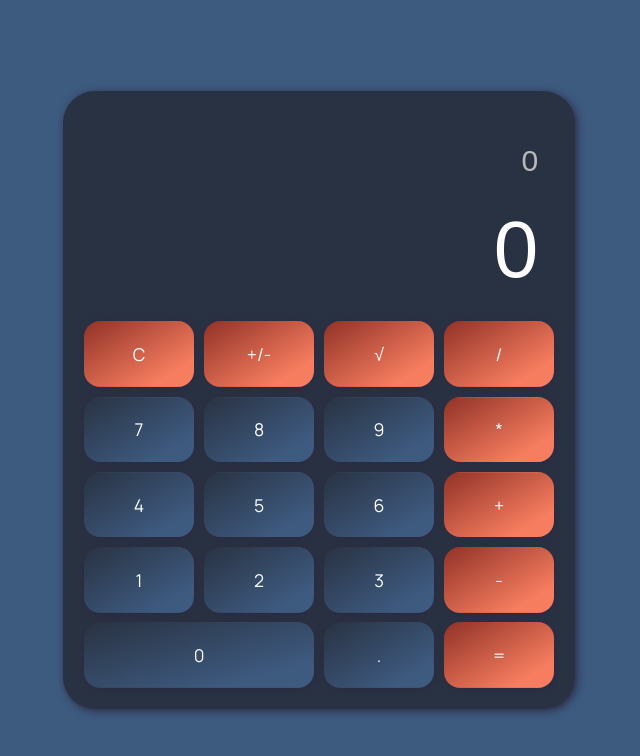
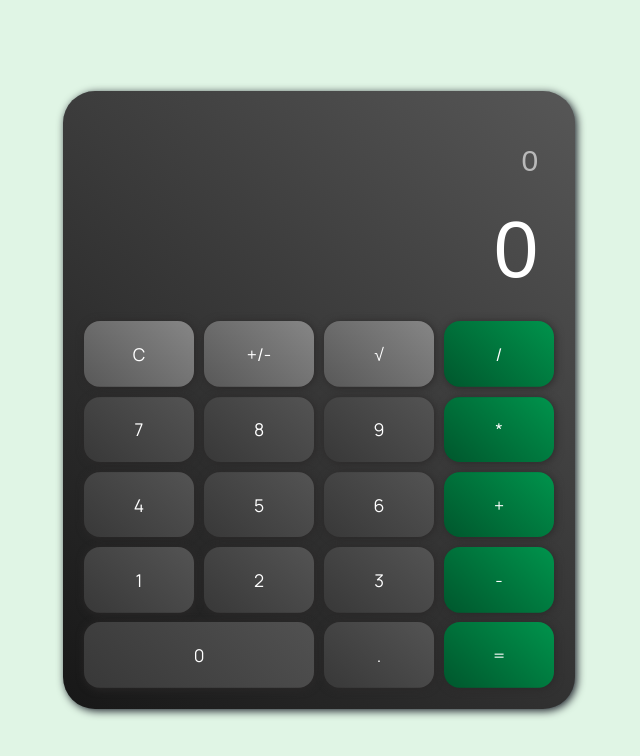
Before and after one commit to Satoji/Calculator, a plain HTML site: page index.html in a window 1280 px wide. Shown: the whole page, without its empty margins (321-961 px from the left). Drawn offline with Linux system fonts and the light colour scheme.

Commit message:
updated colors

```diff
--- a/index.html
+++ b/index.html
@@ -14,9 +14,9 @@
                     <input type="text" value="0" id="display_ans" readonly>
                 </div>
                 <div class="row2">
-                    <input type="button" value="C" onclick="clearText()" class="symbol">
-                    <input type="button" value="+/-" onclick="negate()" class="symbol">
-                    <input type="button" value="&#8730" onclick="sqrt()" class="symbol">
+                    <input type="button" value="C" onclick="clearText()" class="symbol symrow">
+                    <input type="button" value="+/-" onclick="negate()" class="symbol symrow">
+                    <input type="button" value="&#8730" onclick="sqrt()" class="symbol symrow">
                     <input type="button" value="/" onclick="expr('/')" class="symbol">
                 </div>
                 <div class="row3">
--- a/style.css
+++ b/style.css
@@ -1,4 +1,5 @@
 :root {
+    /*
     --blue: hsl(214,35%,37%);
     --medblue: hsl(202,46%,72%);
     --ltblue: hsl(182,82%,93%);
@@ -6,6 +7,28 @@
     --dkorange: hsl(6, 57%, 36%);
     --dkblue: hsl(218,23%,21%);
     --shadowblue: hsl(247, 23%, 21%);
+
+    --shadowblack: rgb(28, 32, 41);
+    --black: rgb(34, 40, 49);
+    --gray: rgb(57, 62, 70);
+    --cyan: rgb(0, 173, 181);
+    --ltwhite: rgb(238, 238, 238);
+    */
+
+    --shadowgray: hsl(0, 3%, 16%);
+    --shadowblack: hsl(222, 19%, 14%);
+    --navyblue: hsl(217, 46%, 19%);
+    --blue: hsl(232, 35%, 43%);
+    --white: hsl(220, 10%, 94%);
+    --dkyellow: hsl(39, 86%, 52%);
+    --yellow: hsl(46, 70%, 64%);
+
+    --btgreen: hsl(134, 51%, 92%);
+    --ltgreen: hsl(151, 100%, 36%);
+    --dkgreen: hsl(151, 100%, 17%);
+    --shadowgreen: hsl(151, 92%, 10%);
+    --ltgray: hsl(0, 0%, 34%);
+    --dkgray: hsl(0, 0%, 9%);
 }
 
 html {
@@ -20,7 +43,7 @@ html {
 body {
     margin: 0;
     padding: 0;
-    background-color: var(--blue);
+    background-color: var(--btgreen);
 }
 
 .calculator {
@@ -33,8 +56,9 @@ body {
 }
 
 .calc_form {
-    background-color: var(--dkblue);
-    filter: drop-shadow(2px 2px 4px var(--shadowblue));
+    background-color: var(--navyblue);
+    background: linear-gradient(220.55deg, var(--ltgray) 0%, var(--dkgray) 100%);
+    filter: drop-shadow(2px 2px 4px var(--shadowblack));
     border-collapse: collapse;
     padding: 1rem;
     width: 40%;
@@ -71,7 +95,7 @@ input[type="text"], input:focus {
 
 .row1 input {
     color: white;
-    background-color: var(--dkblue);
+    background-color: transparent;
     font-size: 5rem;
     text-align: right;
     width: 100%;
@@ -82,10 +106,10 @@ input[type="button"] {
     width: 25%;
     padding: 1.3rem;
     border-style: none;
-    background-image: linear-gradient(to bottom right, var(--dkblue), var(--blue) 80%);
+    background: linear-gradient(220.55deg, #646464 0%, #383838 100%);
     background-position: left;
-    background-size: 100%;
-    filter: drop-shadow(1px 1px 4px var(--shadowblue));
+    background-size: 200%;
+    filter: drop-shadow(1px 1px 4px var(--shadowgray));
     color: white;
     font-size: 1.1rem;
     font-family: "Manrope", sans-serif;
@@ -96,7 +120,15 @@ input[type="button"] {
 }
 
 input[type="button"].symbol {
-    background-image: linear-gradient(to bottom right, var(--dkorange), var(--orange) 80%);
+    background: linear-gradient(220.55deg, var(--ltgreen) 0%, var(--dkgreen) 100%);
+    background-position: left;
+    background-size: 200%;
+}
+
+input[type="button"].symrow {
+    background: linear-gradient(220.55deg, #a1a1a1 0%, #585858 100%);
+    background-position: left;
+    background-size: 200%;
 }
 
 input {
@@ -109,10 +141,11 @@ input[type="button"].equal {
 }
 
 input[type="button"]:hover {
-    background-position: center;
-    filter: drop-shadow(1px 1px 4px var(--shadowblue));
+    background-position: right;
+    filter: drop-shadow(1px 1px 4px var(--shadowblack));
     cursor: pointer;
 }
+
 
 .row6 .zero_span {
     min-width: 48%;
```
